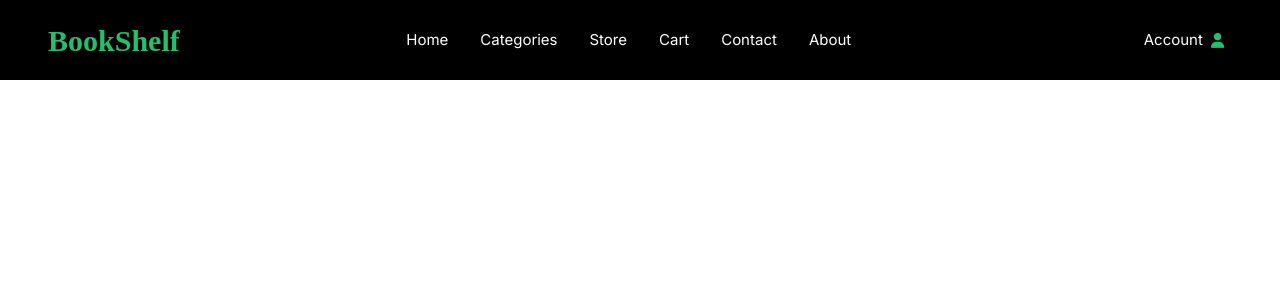
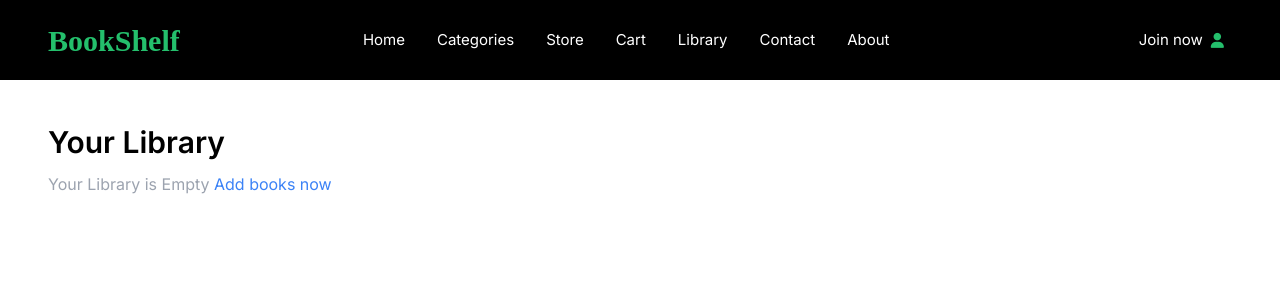
Before and after one commit to SohaibB254/Bookshelf-React-Frontend, a React (Vite) app: page /library in a window 1280 px wide. Shown: the top 300 px of the page. Built offline with nearby package versions, Linux system fonts and the light colour scheme; a web font is replaced by a local one.

Commit message:
ReaderPage adn Library component along add to library functionality added

```diff
--- a/src/App.jsx
+++ b/src/App.jsx
@@ -15,6 +15,8 @@ import Account from './pages/User/Account'
 import ManageBooks from './pages/AdminDashboard/ManageBooks'
 import Login from './pages/auth/Login'
 import Signup from './pages/auth/Signup'
+import Library from './components/Library'
+import ReaderPage from './components/ReaderPage'
 
 
 function App() {
@@ -39,6 +41,12 @@ function App() {
         <Route
           path='/cart'
           element={<Cart />} />
+        <Route
+          path='/library'
+          element={<Library />} />
+        <Route
+          path='/library/readbook'
+          element={<ReaderPage />} />
         <Route
           path='/categories/:catName'
           element={<Categories />} />
--- a/src/components/Footer.jsx
+++ b/src/components/Footer.jsx
@@ -23,7 +23,7 @@ const Footer = () => {
                 <i className=" cursor-pointer hover:scale-110 transition-all fa-brands fa-youtube"></i>
                 <i className=" cursor-pointer hover:scale-110 transition-all fa-brands fa-facebook-f"></i>
                 <i className=" cursor-pointer hover:scale-110 transition-all fa-brands fa-twitter"></i>
-                <i class=" cursor-pointer hover:scale-110 transition-all fa-brands fa-pinterest-p"></i>
+                <i className=" cursor-pointer hover:scale-110 transition-all fa-brands fa-pinterest-p"></i>
             </ul>
         </div>
       </div>
--- /dev/null
+++ b/src/components/Library.jsx
@@ -0,0 +1,46 @@
+import React from 'react'
+import { Link } from 'react-router';
+import { useLibrary } from '../context/LibraryContext';
+
+
+const Library = () => {
+    const {libraryItems,setLibraryItems} = useLibrary();
+    const removeBook = (id)=>{
+        setLibraryItems(prev => prev.filter(item => item.id !== id))
+    }
+  return (
+    <div>
+      <div id='LibraryContainer' className=' font-inter'>
+        <div id="LibraryContent" className='sm:pl-12 pl-8 py-8'>
+            <h1 className='text-3xl font-semibold my-3'>Your Library</h1>
+            <div id='LibraryBooks' className='flex gap-3 flex-wrap' >
+
+                { libraryItems.length === 0?(
+                     <h1 className='text-gray-400'>Your Library is Empty <Link to={'/store'} className='text-blue-500'>Add books now</Link> </h1>)
+
+                     : libraryItems.map((item)=>{
+                    return    <div key={item.id} id='LibraryBook' className=''>
+                    <div  className='h-auto   sm:w-[15vw] w-auto sm:px-4 py-2 flex flex-col border shadow text-[16px]'>
+                <Link to={'/library/readbook'}><img className='sm:w-[40vw] w-[160px] sm:h-[40vh] cursor-pointer' src={item.cover_photo} alt="" /></Link>
+                   <h1 className=' sm:text-[18px] font-semibold  tracking-tighter bg-gray-200 '>{item.title}</h1>
+                   <h1 className='italic text-gray-500 hidden sm:inline-block  '>by: {item.author}</h1>
+                   <p className='hidden sm:inline-block'>{item.length}</p>
+                   <p  className='hidden sm:inline-block' >Publihed on: {item.date_published}</p>
+                   <div className=' hidden sm:flex flex-wrap justify-between mt-4 ]'>
+                   <Link to='/library/readbook' className='hover:underline'>Read Now</Link>
+                   <button onClick={()=>removeBook(item.id)}  className=' text-gray-500 hover:text-red-500'>Remove book</button>
+                   </div>
+                     </div>
+                </div>
+                })
+
+                }
+
+            </div>
+        </div>
+      </div>
+    </div>
+  )
+}
+
+export default Library
--- a/src/components/Navbar.jsx
+++ b/src/components/Navbar.jsx
@@ -86,13 +86,14 @@ const Navbar = () => {
             <Link onClick={toggleNavbar} to='/store' > <li>Store</li></Link>
             <Link className='flex items-center gap-2' onClick={toggleNavbar} to='/cart'> <li>Cart
               </li><span className='sm:hidden'><i className="fa-solid fa-cart-shopping "></i></span></Link>
+            <Link onClick={toggleNavbar} to='/library'> <li>Library</li></Link>
             <Link onClick={toggleNavbar} to='/contact'> <li>Contact</li></Link>
             <Link onClick={toggleNavbar} to='/about'> <li>About</li></Link>
           </ul>
         </div>
 
         <div id='Account' className=' text-[0.8em] sm:text-[0.5em] '>
-          <div className='flex  gap-2 items-center'><div className='flex items-center' onClick={toggleAcc} ><Link  className='hover:underline  hidden sm:block'> Account </Link><i className="fa-solid fa-user mx-2 " style={{color: "#24BF6C"}}></i></div>
+          <div className='flex  gap-2 items-center'><div className='flex items-center' onClick={toggleAcc} ><Link  className='hover:underline  hidden sm:block'>Join now </Link><i className="fa-solid fa-user mx-2 " style={{color: "#24BF6C"}}></i></div>
           <span id='showNav' className='sm:hidden transition '><i ref={navIconRef} onClick={toggleNavbar} className={`${isNavOpen ?'fa-solid fa-xmark':' fa-solid fa-bars'} `}></i></span></div>
           <div className={`absolute   ${accOpen?'flex':'hidden'} transition-all border sm:text-[1em] text-[0.7em] border-white/40  rounded-sm flex-col pl-1   sm:right-[3.5vw] right-[12vw] sm:top-[45px]  w-[150px] h-[250px] bg-black`}>
             <i onClick={toggleAcc} className="fa-solid fa-xmark  text-right cursor-pointer text-[16px] hover:text-green-700 py-2 sm:pr-2 pr-3" ></i>
--- /dev/null
+++ b/src/components/ReaderPage.jsx
@@ -0,0 +1,16 @@
+import React from 'react'
+import pdfBook from '../pdfs/test.pdf'
+
+const ReaderPage = () => {
+    return (
+        <div className="w-full h-screen">
+            <embed
+                src={pdfBook}
+                type="application/pdf"
+                width='100%'
+                height='100%' />
+        </div>
+    )
+}
+
+export default ReaderPage
--- /dev/null
+++ b/src/context/LibraryContext.jsx
@@ -0,0 +1,24 @@
+import React,{useContext, createContext, useState, useEffect} from "react";
+
+const LibraryContext = createContext();
+
+export const LibraryProvider = ({children})=>{
+    const[libraryItems,setLibraryItems] = useState(()=> {
+            const savedLibrary = localStorage.getItem('libraryItems');
+            return savedLibrary ? JSON.parse(savedLibrary):[];
+    })
+    //
+    useEffect(()=>{
+        localStorage.setItem('libraryItems',JSON.stringify(libraryItems))
+    },[libraryItems])
+    const addToLibrary = (book)=>{
+        setLibraryItems((prev)=>[...prev,book])
+    }
+    return (
+        <LibraryContext.Provider value={{libraryItems,setLibraryItems,addToLibrary}}>
+            {children}
+        </LibraryContext.Provider>
+    )
+}
+
+export const useLibrary = ()=>useContext(LibraryContext)
--- a/src/main.jsx
+++ b/src/main.jsx
@@ -4,11 +4,14 @@ import './index.css'
 import App from './App.jsx'
 import { BrowserRouter } from 'react-router'
 import { CartProvider } from './context/CartContext.jsx'
+import {LibraryProvider} from './context/LibraryContext.jsx'
 
 createRoot(document.getElementById('root')).render(
     <BrowserRouter>
+    <LibraryProvider>
      <CartProvider>
        <App />
      </CartProvider>
+     </LibraryProvider>
     </BrowserRouter>
 )
--- a/src/pages/Home.jsx
+++ b/src/pages/Home.jsx
@@ -17,7 +17,7 @@ const Home = () => {
           <h1 id='TitleText' className='sm:text-[46px] md:text-[76px] text-[36px] text-center sm:text-left mt-10 sm:mt-0 font-merri  font-bold'>An Online Library <br/>And<span className='text-[#24BF6C]'> Book Store</span> </h1>
           <p className='font-inter mt-6 text-center sm:text-left'>Explore worlds from <strong>millions</strong> of authors across every genre imaginable <br/><span className='italic font-inter hidden sm:block'>Epic tales, self-help gems, and timeless classics</span> </p>
         <div className='flex sm:flex-row flex-col gap-2 mt-12 sm:mt-8 self-start'>
-          <button className='u-btn sm:rounded-sm rounded-md   '>Start Reading</button>
+         <Link to={'/library'}><button  className='u-btn sm:rounded-sm rounded-md w-full'>Start Reading</button></Link>
          <Link to='/store'><button className='u-btn sm:rounded-sm rounded-md w-full'>Browse Books</button></Link>
         </div>
         </div>
--- a/src/pages/Store.jsx
+++ b/src/pages/Store.jsx
@@ -6,11 +6,12 @@ import NewsLetter from '../components/NewsLetter'
 import Footer from '../components/Footer'
 import { Link } from 'react-router'
 import { useCart } from '../context/CartContext'
+import { useLibrary } from '../context/LibraryContext'
 
 const Store = () => {
   const [itemsCount, setItemsCount] = useState(6)
   const dislpayedItems = booksData.slice(0, itemsCount);
-
+  const{ addToLibrary } = useLibrary()
   const{ addToCart } = useCart()
   return (
     <>
@@ -23,15 +24,15 @@ const Store = () => {
             dislpayedItems.map((elm, idx)=> {
               return <div key={idx} className='h-auto   sm:w-[15vw] w-auto sm:px-4 py-2 flex flex-col border shadow text-[16px]'>
                 <Link to={'/bookCard'}><img className='sm:w-[40vw] w-[160px] sm:h-[40vh] cursor-pointer' src={elm.cover_photo} alt="" /></Link>
-                   <h1 className=' sm:text-[18px] font-semibold tracking-tighter '>{elm.title}</h1>
-
+                   <h1 className=' sm:text-[18px] font-semibold  tracking-tighter bg-gray-200 '>{elm.title}</h1>
                    <h1 className='italic text-gray-500 hidden sm:inline-block  '>by: {elm.author}</h1>
-                   <p className='hidden sm:inline-block'>{elm.length}</p>
-                   <p  className='hidden sm:inline-block' >Publihed on: {elm.date_published}</p>
                    <p>Price: <span className='text-green-500 font-semibold'>{elm.price}</span></p>
                    <div className=' hidden sm:flex flex-wrap justify-between mt-4 ]'>
                    <Link to='/checkout' className='hover:underline'>Purchase</Link>
                    <button onClick={()=> addToCart(elm) } className='hover:underline'>Add to cart</button>
+                   </div>
+                   <div className='w-full text-center'>
+                    <button onClick={()=> addToLibrary(elm) }className='bg-green-500 w-full py-2 hover:text-white'>Add to Library</button>
                    </div>
                      </div>
 
```
Also changed, not shown: src/data/library.js (added), 1 other file (tests, documents, lock files or other folders).
